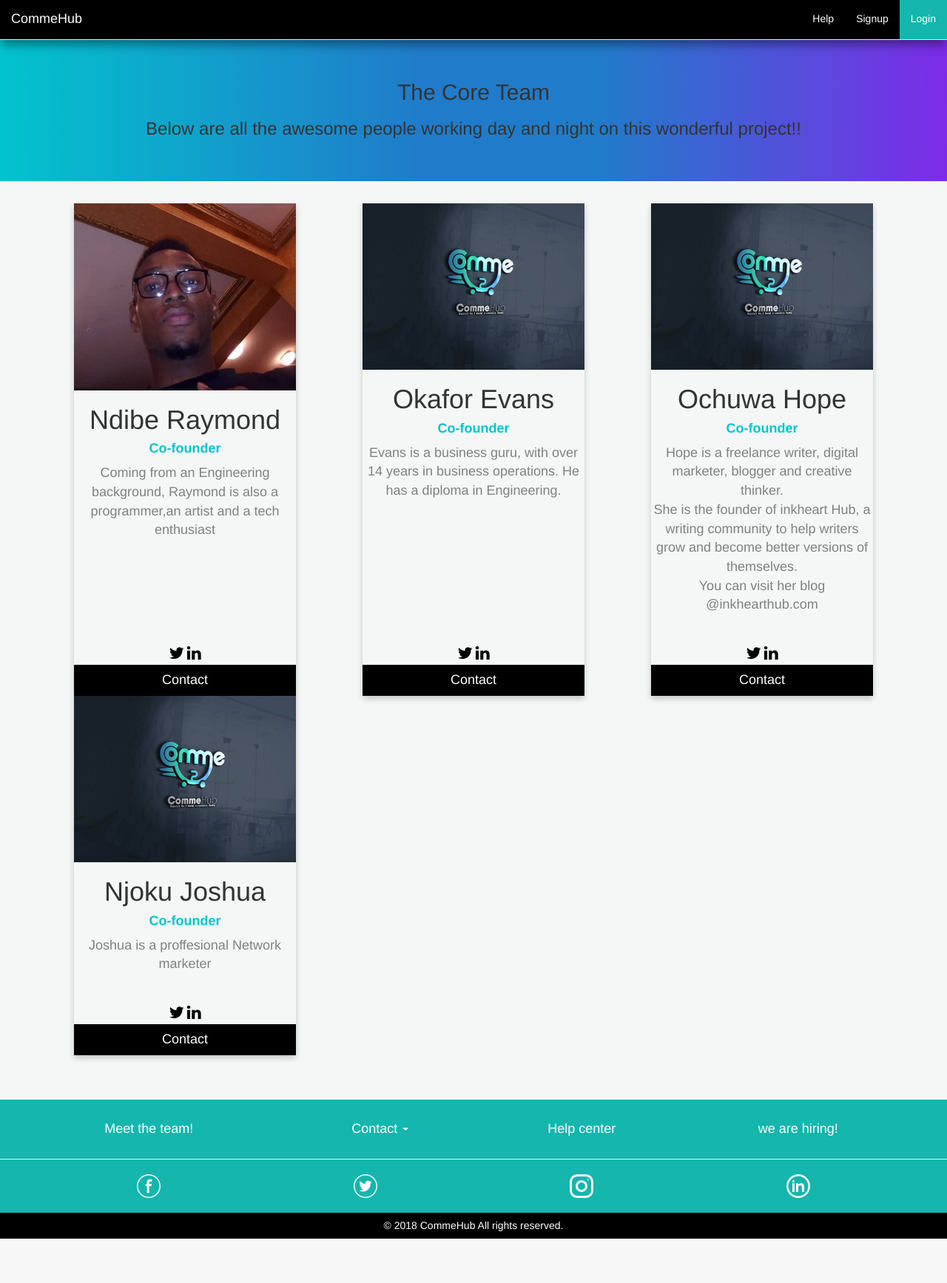
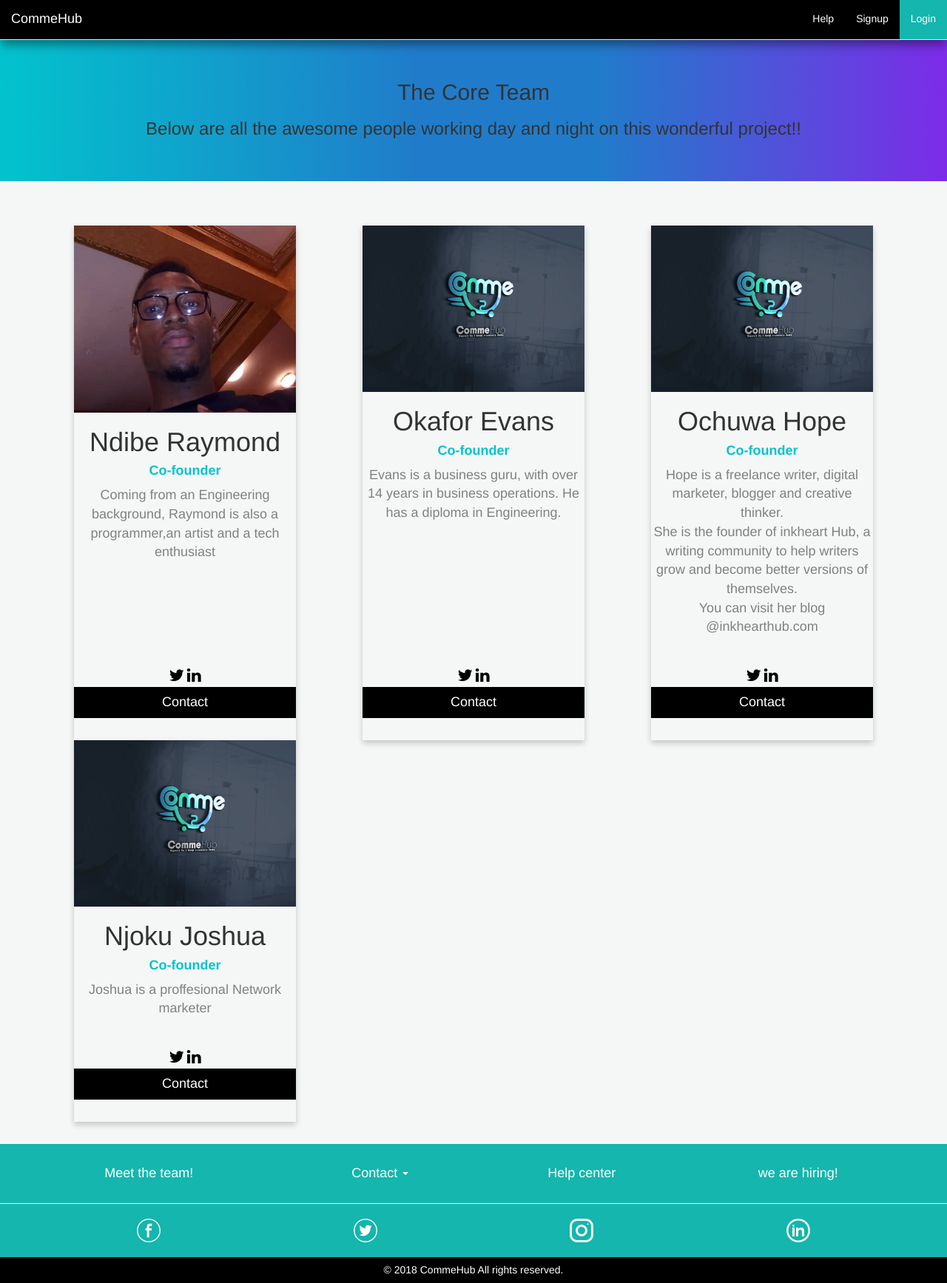
Before and after one commit to NdibeRaymond/the_hub_project, a PHP site: page /pingle/about.html in a window 1280 px wide. Shown: the whole page at 74% size. Before the commit the page ends 1675 px from the top, so only its background shows below. Run offline with PHP 8.4, Linux system fonts and the light colour scheme; some libraries are stand-ins or nearby versions.

Commit message:
Add files via upload

```diff
--- a/pingle/css/pingle_css.css
+++ b/pingle/css/pingle_css.css
@@ -299,6 +299,7 @@ z-index: 100;
     max-width: 300px;
     height: 100%;
     margin: auto;
+    margin-top: 30px;
     text-align: center;
 }
 
@@ -309,6 +310,7 @@ z-index: 100;
 }
 
 .card.help_center:hover{
+  background-color: white;
   box-shadow: 0 4px 8px 0 rgba(0, 0, 0, 0.2);
 
 }
```
